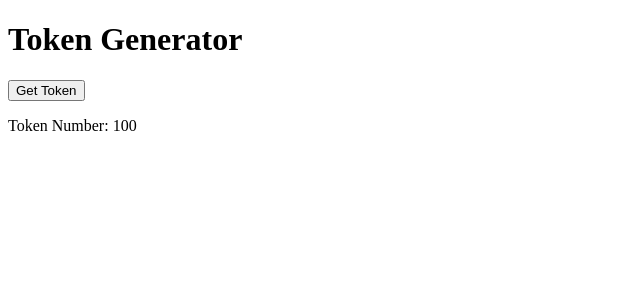
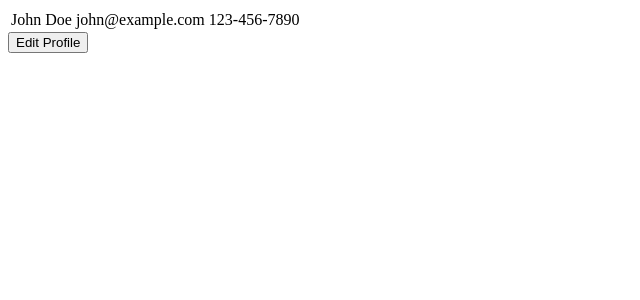
Before and after one commit to nk1102/Demo-Angular, an Angular app: page / in a window 1280 px wide. Shown: the top 300 px of the page, without its empty margins (0-640 px from the left). Built offline with nearby package versions, Linux system fonts and the light colour scheme.

Commit message:
Changes Done for the code

```diff
--- a/src/app/app.module.ts
+++ b/src/app/app.module.ts
@@ -5,6 +5,7 @@ import { AppRoutingModule } from './app-routing.module';
 import { AppComponent } from './app.component';
 import { HomeComponent } from './components/home/home.component';
 import { ContactComponent } from './component/contact/contact.component';
+import { FormsModule } from '@angular/forms';
 
 
 
@@ -15,10 +16,12 @@ import { ContactComponent } from './component/contact/contact.component';
     HomeComponent,
     ContactComponent,
 
+
   ],
   imports: [
     BrowserModule,
     AppRoutingModule,
+    FormsModule
   ],
   providers: [],
   bootstrap: [AppComponent]
--- a/src/app/components/home/home.component.html
+++ b/src/app/components/home/home.component.html
@@ -1,5 +1,34 @@
-<div class="container">
-  <h1>Token Generator</h1>
-  <button (click)="clicked()">Get Token</button>
-  <p>Token Number: {{ token }}</p>
-</div>
+<!-- home.component.html -->
+
+<div *ngIf="!editing">
+    <table>
+      <tr>
+        <td id="td1">{{ name }}</td>
+        <td id="td2">{{ mail }}</td>
+        <td id="td3">{{ contact }}</td>
+      </tr>
+    </table>
+
+    <button type="submit" id="save" (click)="onEdit()" class="btn btn-primary">Edit Profile</button>
+  </div>
+
+  <div *ngIf="editing">
+    <table (ngSubmit)="onSave()">
+      <td class="form-group" id="td1">
+        <label for="name">Name</label>
+        <input type="text" id="name" name="name" [(ngModel)]="name" class="form-control">
+      </td>
+
+      <td class="form-group" id="td2">
+        <label for="mail">Mail Id</label>
+        <input type="email" id="mail" name="mail" [(ngModel)]="mail" class="form-control">
+      </td>
+
+      <td class="form-group" id="td3">
+        <label for="contact">Contact Number</label>
+        <input type="tel" id="contact" name="contact" [(ngModel)]="contact" class="form-control">
+      </td>
+
+      <button type="submit" id="edit" class="btn btn-primary">Save Profile</button>
+    </table>
+  </div>
--- a/src/app/components/home/home.component.ts
+++ b/src/app/components/home/home.component.ts
@@ -8,10 +8,20 @@ import { Component } from '@angular/core';
 })
 export class HomeComponent {
 
-  token = 100;
 
-  clicked() {
-    this.token++;
+  name: string = 'John Doe';
+  mail: string = 'john@example.com';
+  contact: string = '123-456-7890';
+  editing: boolean = false;
+
+  onEdit() {
+    this.editing = true;
   }
 
+  onSave() {
+    this.editing = false;
+  }
+
+
+
 }
```
